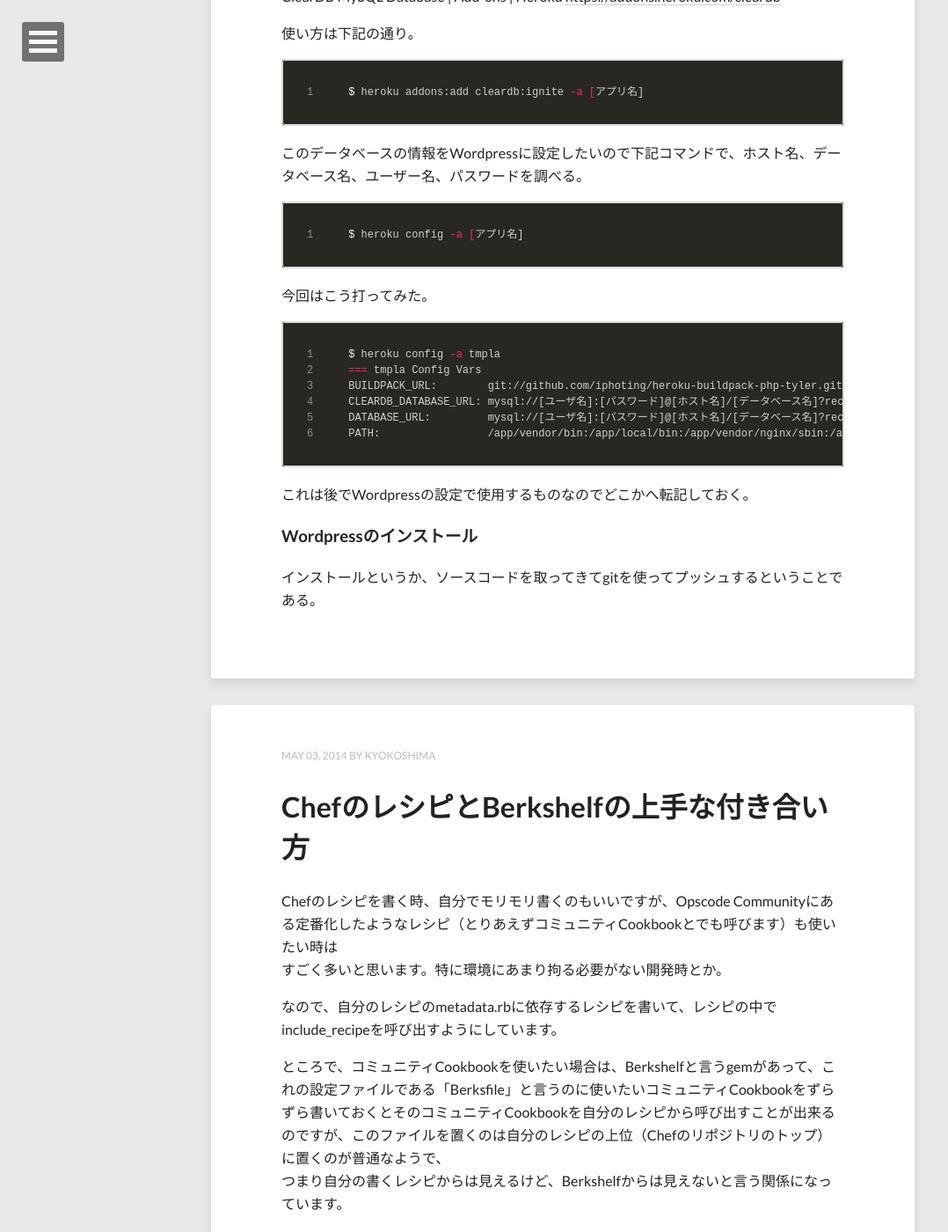
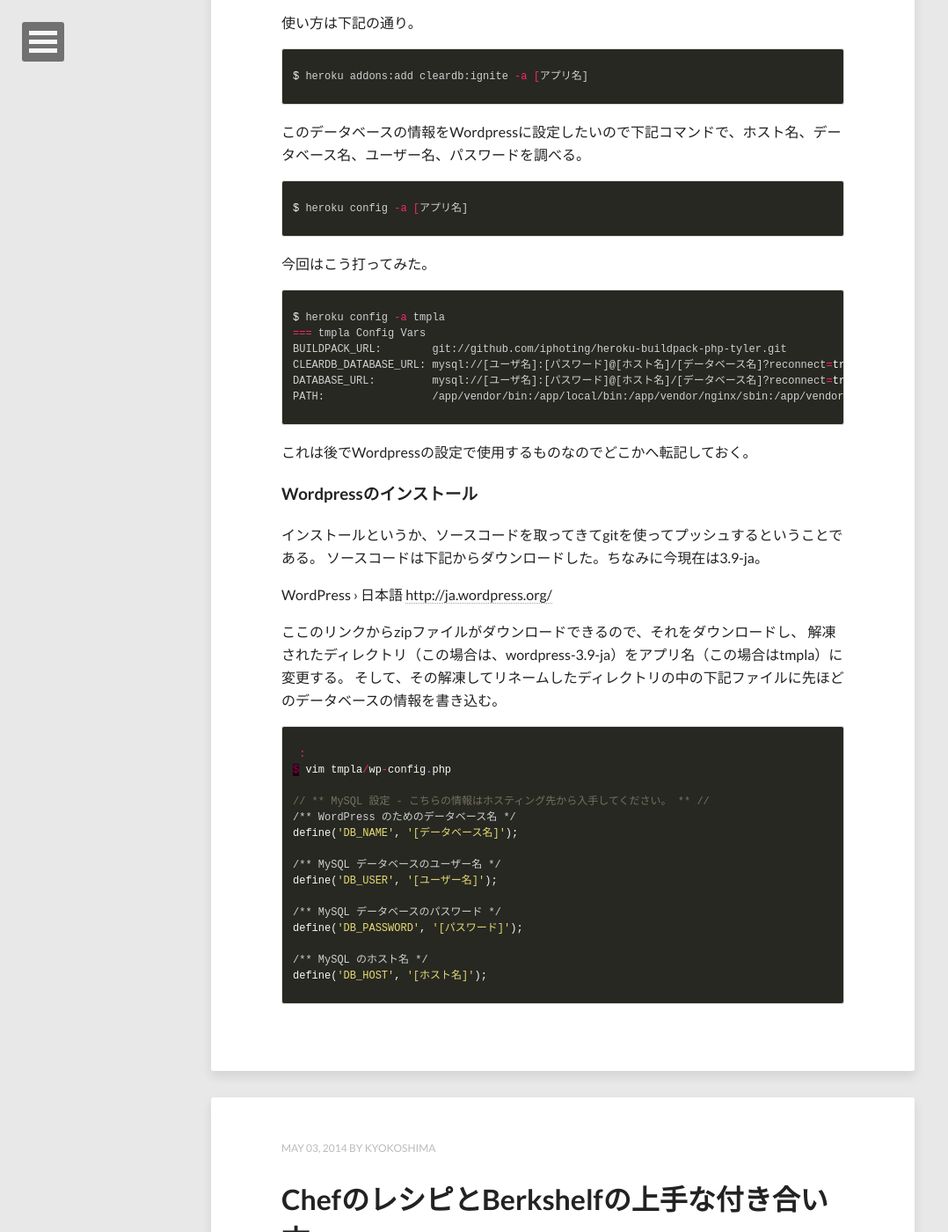
Before and after one commit to tmpla/tmpla.github.io, a Jekyll site: the page built from index.html, in a window 1280 px wide and 1400 px high, scrolled down 1394 px. Shown: the whole window at 88% size, without its empty margins (0-1078 px from the left). Built offline with Jekyll 4.4.1, drawn with Linux system fonts in a browser that asks for light colours; nearby versions of some CDN libraries; the list of posts is cut into pages by our own code.

Commit message:
wordpress_to_heroku 更新

```diff
--- a/_posts/2014-05-07-wordpress_to_heroku.md
+++ b/_posts/2014-05-07-wordpress_to_heroku.md
@@ -18,9 +18,9 @@ WordPressのブログをherokuで立ち上げて、何かメリットあるの
 herokuのアカウントは既に持っていたので、あとは作ってみるだけ、の状態で行った。
 なので、前述のリンクのStep 1から（ほとんど元記事のままですが・・・）
 
-~~~ bash
+{% highlight bash %}
 $ heroku create [アプリ名] -s cedar -b git://github.com/iphoting/heroku-buildpack-php-tyler.git
-~~~
+{% endhighlight %}
 
 ### データベース作成
 次に、データベースを使いたいので、ClearDBと言うものを使う。
@@ -33,29 +33,55 @@ ClearDB MySQL Database | Add-ons | Heroku
 
 使い方は下記の通り。
 
-~~~ sh
+{% highlight bash %}
 $ heroku addons:add cleardb:ignite -a [アプリ名]
-~~~
+{% endhighlight %}
 
 このデータベースの情報をWordpressに設定したいので下記コマンドで、ホスト名、データベース名、ユーザー名、パスワードを調べる。
 
-~~~ sh
+{% highlight bash %}
 $ heroku config -a [アプリ名]
-~~~
+{% endhighlight %}
 
 今回はこう打ってみた。
 
-~~~ sh
+{% highlight bash %}
 $ heroku config -a tmpla
 === tmpla Config Vars
 BUILDPACK_URL:        git://github.com/iphoting/heroku-buildpack-php-tyler.git
 CLEARDB_DATABASE_URL: mysql://[ユーザ名]:[パスワード]@[ホスト名]/[データベース名]?reconnect=true
 DATABASE_URL:         mysql://[ユーザ名]:[パスワード]@[ホスト名]/[データベース名]?reconnect=true
 PATH:                 /app/vendor/bin:/app/local/bin:/app/vendor/nginx/sbin:/app/vendor/php/bin:/app/vendor/php/sbin:/usr/local/bin:/usr/bin:/bin
-~~~
+{% endhighlight %}
 
 これは後でWordpressの設定で使用するものなのでどこかへ転記しておく。
 
 ### Wordpressのインストール
 
 インストールというか、ソースコードを取ってきてgitを使ってプッシュするということである。
+ソースコードは下記からダウンロードした。ちなみに今現在は3.9-ja。
+
+WordPress › 日本語
+<http://ja.wordpress.org/>
+
+ここのリンクからzipファイルがダウンロードできるので、それをダウンロードし、
+解凍されたディレクトリ（この場合は、wordpress-3.9-ja）をアプリ名（この場合はtmpla）に変更する。
+そして、その解凍してリネームしたディレクトリの中の下記ファイルに先ほどのデータベースの情報を書き込む。
+
+{% highlight php %}
+ :
+$ vim tmpla/wp-config.php
+
+// ** MySQL 設定 - こちらの情報はホスティング先から入手してください。 ** //
+/** WordPress のためのデータベース名 */
+define('DB_NAME', '[データベース名]');
+
+/** MySQL データベースのユーザー名 */
+define('DB_USER', '[ユーザー名]');
+
+/** MySQL データベースのパスワード */
+define('DB_PASSWORD', '[パスワード]');
+
+/** MySQL のホスト名 */
+define('DB_HOST', '[ホスト名]');
+{% endhighlight %}
```
Also changed, not shown: _posts/2014-05-08-wordpress_to_heroku_2.md (+3 -2 lines).
